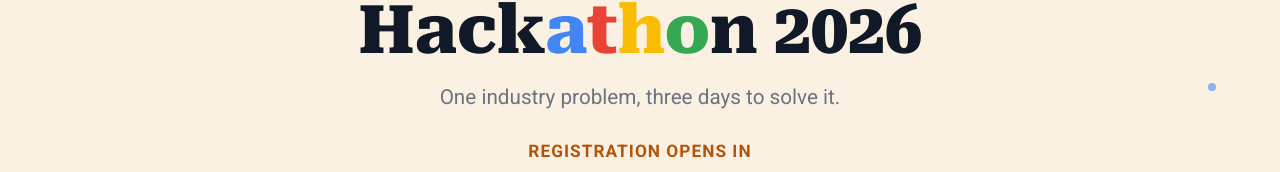
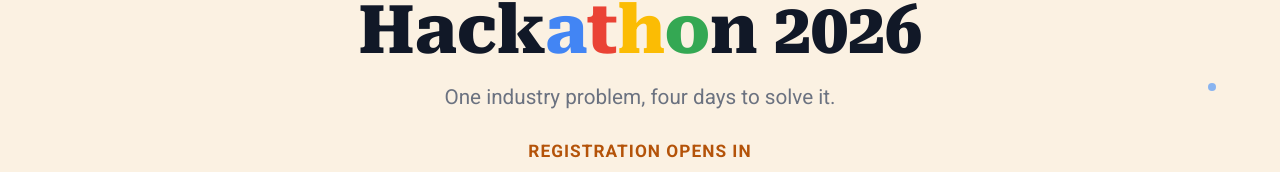
Before and after one commit to mum-hackathon-2026/hackathon-website, an Angular app in the folder frontend/: page / in a window 1280 px wide. Shown: the part 285-457 px from the top of the page. Built offline with nearby package versions, Linux system fonts and the light colour scheme; no server answers.

Commit message:
chore(copy): update build duration from three days to four days across the site

```diff
--- a/frontend/src/app/core/event/event-config.ts
+++ b/frontend/src/app/core/event/event-config.ts
@@ -126,7 +126,7 @@ export const DEFAULT_EVENT_CONFIG: EventConfig = {
     organisedBy: 'GDGoC Monash University Malaysia & MUMTEC',
     // The proposal runs eight days, not a weekend, and draws students from
     // several universities — so neither "48 hours" nor "one campus" was true.
-    tagline: 'One industry problem, three days to solve it.',
+    tagline: 'One industry problem, four days to solve it.',
     contactEmail: 'mum-sit-averis-hackathon@monash.edu',
     discordUrl: 'https://discord.gg/cbFDNWwj5',
     teamRegistrationFormUrl:
--- a/frontend/src/app/core/event/event-content.ts
+++ b/frontend/src/app/core/event/event-content.ts
@@ -159,7 +159,7 @@ export interface ScaleFigure {
 export const EVENT_SCALE: readonly ScaleFigure[] = [
   { value: '100', label: 'teams can enter' },
   { value: '10', label: 'reach Final Pitch Day' },
-  { value: '3', label: 'days, kickoff to final pitch' },
+  { value: '4', label: 'days to build and hack' },
 ];
 
 export interface SchedulePhase {
--- a/frontend/src/app/core/seo/seo.service.ts
+++ b/frontend/src/app/core/seo/seo.service.ts
@@ -12,7 +12,7 @@ const ROUTE_META: Record<string, PageMetadata> = {
   '/': {
     title: 'Averis X Monash Hackathon 2026 | Industry Innovation Challenge',
     description:
-      'Averis X Monash Hackathon 2026: One industry problem, three days to solve it. Compete for RM 9,000 in prizes. Open to all university students.',
+      'Averis X Monash Hackathon 2026: One industry problem, four days to solve it. Compete for RM 9,000 in prizes. Open to all university students.',
   },
   '/timeline': {
     title: 'Event Schedule & Timeline | Averis X Monash Hackathon 2026',
@@ -69,7 +69,7 @@ export class SeoService {
         const url = event.urlAfterRedirects.split('?')[0].split('#')[0] || '/';
         const meta = ROUTE_META[url] ?? {
           title: 'Averis X Monash Hackathon 2026',
-          description: 'Averis X Monash Hackathon 2026. One industry problem, three days to solve it.',
+          description: 'Averis X Monash Hackathon 2026. One industry problem, four days to solve it.',
         };
 
         this.titleService.setTitle(meta.title);
--- a/frontend/src/app/pages/home/purpose/purpose.html
+++ b/frontend/src/app/pages/home/purpose/purpose.html
@@ -1,7 +1,7 @@
 <section class="purpose" #sectionRef>
   <div class="purpose__inner">
     <h2 class="section-heading section-heading--center">Why Enter</h2>
-    <p class="purpose__subtitle">Why it is worth three days.</p>
+    <p class="purpose__subtitle">Why it is worth four days.</p>
 
     <ul class="purpose__list">
       @for (reason of purpose; track reason) {
--- a/frontend/src/index.html
+++ b/frontend/src/index.html
@@ -9,7 +9,7 @@
 
   <!-- SEO Primary Meta Tags -->
   <meta name="description"
-    content="Averis X Monash Hackathon 2026: One industry problem, three days to solve it. Compete for RM 9,000 in cash prizes, collaborate in squads of 2 to 5, and pitch live to senior engineering executives." />
+    content="Averis X Monash Hackathon 2026: One industry problem, four days to solve it. Compete for RM 9,000 in cash prizes, collaborate in squads of 2 to 5, and pitch live to senior engineering executives." />
   <meta name="keywords"
     content="Averis X Monash Hackathon 2026, Monash University Malaysia, Averis, Hackathon Malaysia, Coding Competition, Student Hackathon, Tech Challenge, Software Engineering, AI Innovation" />
   <meta name="author" content="Monash University Malaysia & Averis" />
@@ -23,7 +23,7 @@
   <meta property="og:url" content="https://monash-hackathon-2026.web.app/" />
   <meta property="og:title" content="Averis X Monash Hackathon 2026 | Industry Innovation Challenge" />
   <meta property="og:description"
-    content="One industry problem, three days to solve it. Compete for RM 9,000 in prizes. Open to all enrolled university students." />
+    content="One industry problem, four days to solve it. Compete for RM 9,000 in prizes. Open to all enrolled university students." />
   <meta property="og:image" content="https://monash-hackathon-2026.web.app/logos/averis.png" />
   <meta property="og:site_name" content="Averis X Monash Hackathon 2026" />
   <meta property="og:locale" content="en_MY" />
@@ -33,7 +33,7 @@
   <meta name="twitter:url" content="https://monash-hackathon-2026.web.app/" />
   <meta name="twitter:title" content="Averis X Monash Hackathon 2026 | Industry Innovation Challenge" />
   <meta name="twitter:description"
-    content="One industry problem, three days to solve it. Compete for RM 9,000 in prizes. Open to all enrolled university students." />
+    content="One industry problem, four days to solve it. Compete for RM 9,000 in prizes. Open to all enrolled university students." />
   <meta name="twitter:image" content="https://monash-hackathon-2026.web.app/logos/averis.png" />
 
   <!-- Favicon & Icons -->
@@ -55,7 +55,7 @@
             "@type": "Hackathon",
             "@id": "https://monash-hackathon-2026.web.app/#event",
             "name": "Averis X Monash Hackathon 2026",
-            "description": "One industry problem, three days to solve it. An open-format student technology competition sponsored by Averis.",
+            "description": "One industry problem, four days to solve it. An open-format student technology competition sponsored by Averis.",
             "url": "https://monash-hackathon-2026.web.app/",
             "startDate": "2026-10-02T09:00:00+08:00",
             "endDate": "2026-10-10T18:00:00+08:00",
```
